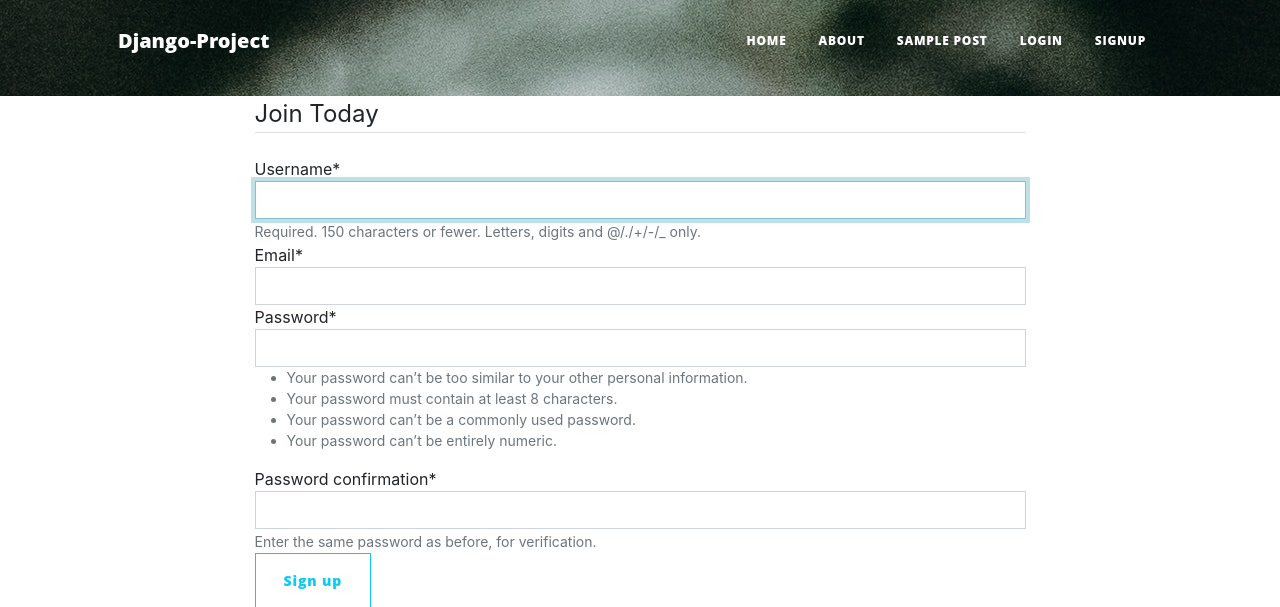
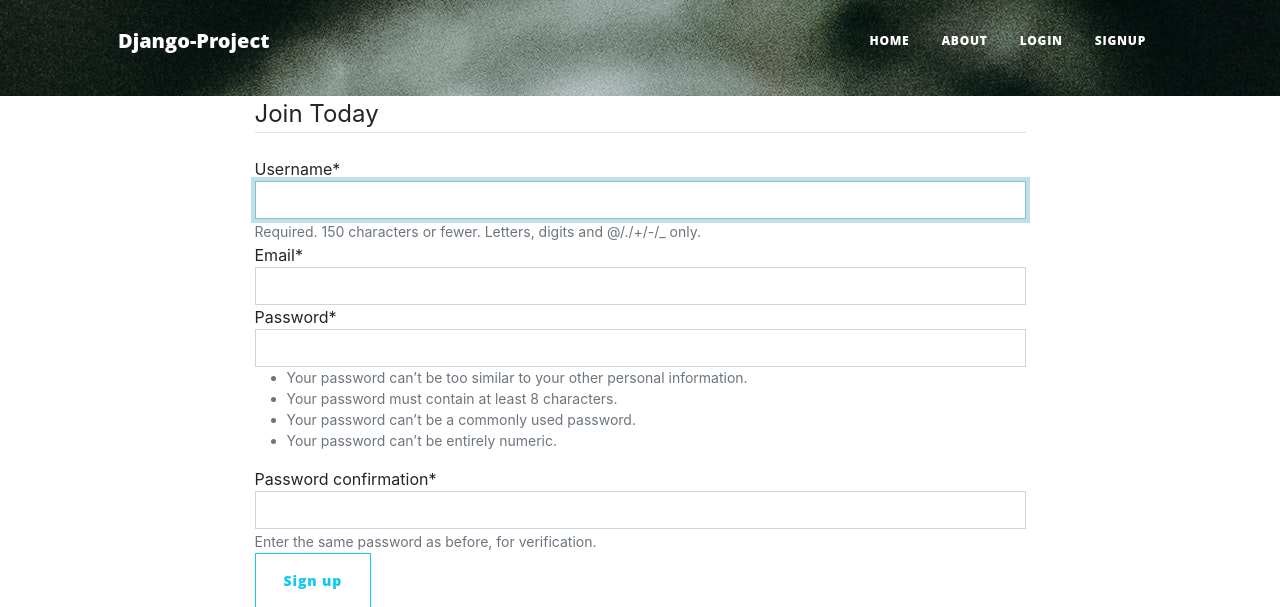
Before and after one commit to Rakesh-S1/django_project, a Django app: page /register/ in a window 1280 px wide. Shown: the top 607 px of the page. Run offline with Django 4.2, Linux system fonts and the light colour scheme; some libraries are stand-ins or nearby versions.

Commit message:
settings.py

```diff
--- a/users/templates/users/login.html
+++ b/users/templates/users/login.html
@@ -36,7 +36,6 @@
                     <ul class="navbar-nav ms-auto py-4 py-lg-0">
                         <li class="nav-item"><a class="nav-link px-lg-3 py-3 py-lg-4" href="{%url 'blog-home'%}">Home</a></li>
                         <li class="nav-item"><a class="nav-link px-lg-3 py-3 py-lg-4" href="{%url 'blog-about'%}">About</a></li>
-                        <li class="nav-item"><a class="nav-link px-lg-3 py-3 py-lg-4" href="{%url 'blog-home'%}">Sample Post</a></li>
                         <li class="nav-item"><a class="nav-link px-lg-3 py-3 py-lg-4" href="{%url 'login'%}">Login</a></li>
                         <li class="nav-item"><a class="nav-link px-lg-3 py-3 py-lg-4" href="{%url 'register'%}">Signup</a></li>
                     </ul>
--- a/users/templates/users/register.html
+++ b/users/templates/users/register.html
@@ -36,7 +36,6 @@
                     <ul class="navbar-nav ms-auto py-4 py-lg-0">
                         <li class="nav-item"><a class="nav-link px-lg-3 py-3 py-lg-4" href="{%url 'blog-home'%}">Home</a></li>
                         <li class="nav-item"><a class="nav-link px-lg-3 py-3 py-lg-4" href="{%url 'blog-about'%}">About</a></li>
-                        <li class="nav-item"><a class="nav-link px-lg-3 py-3 py-lg-4" href="{%url 'blog-home'%}">Sample Post</a></li>
                         <li class="nav-item"><a class="nav-link px-lg-3 py-3 py-lg-4" href="{%url 'login'%}">Login</a></li>
                         <li class="nav-item"><a class="nav-link px-lg-3 py-3 py-lg-4" href="{%url 'register'%}">Signup</a></li>
                     </ul>
```
